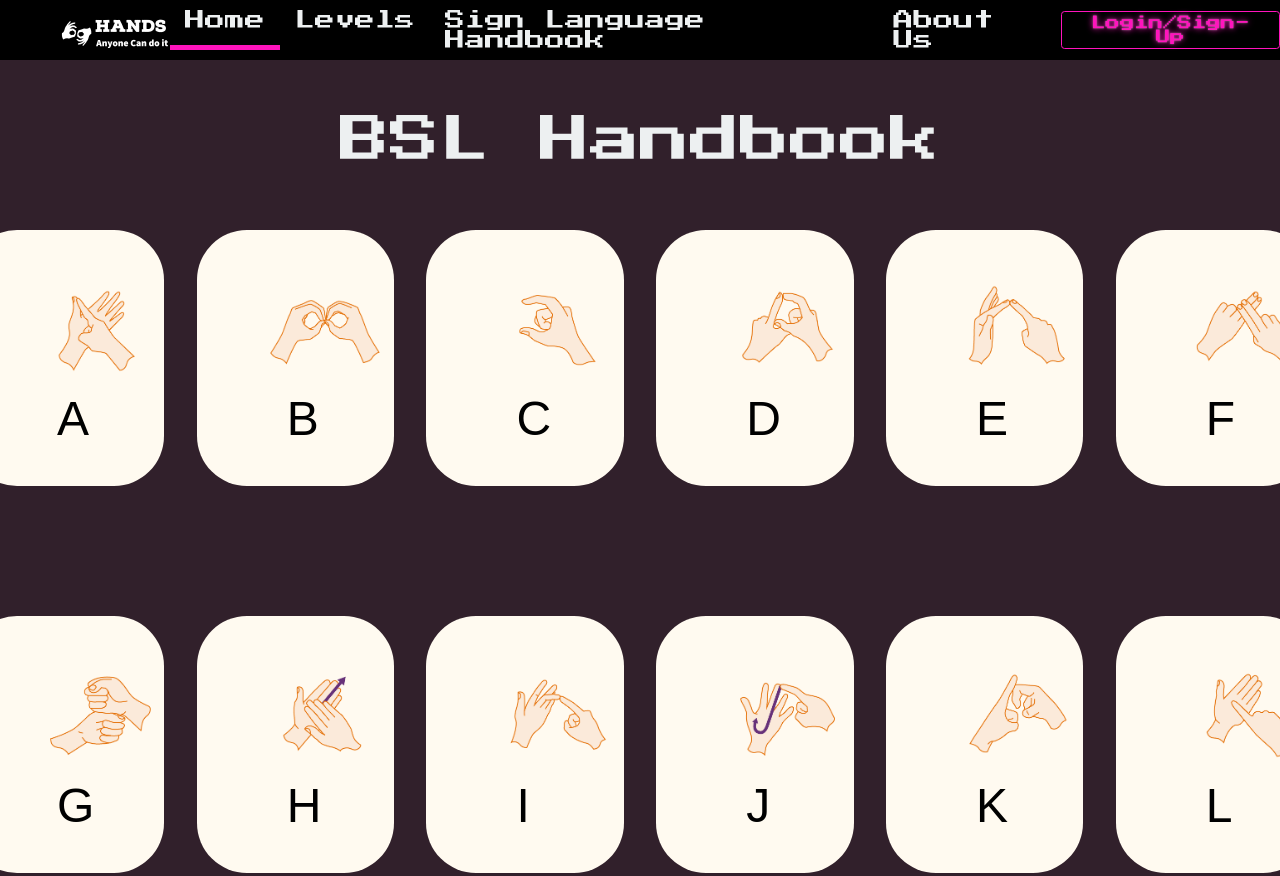
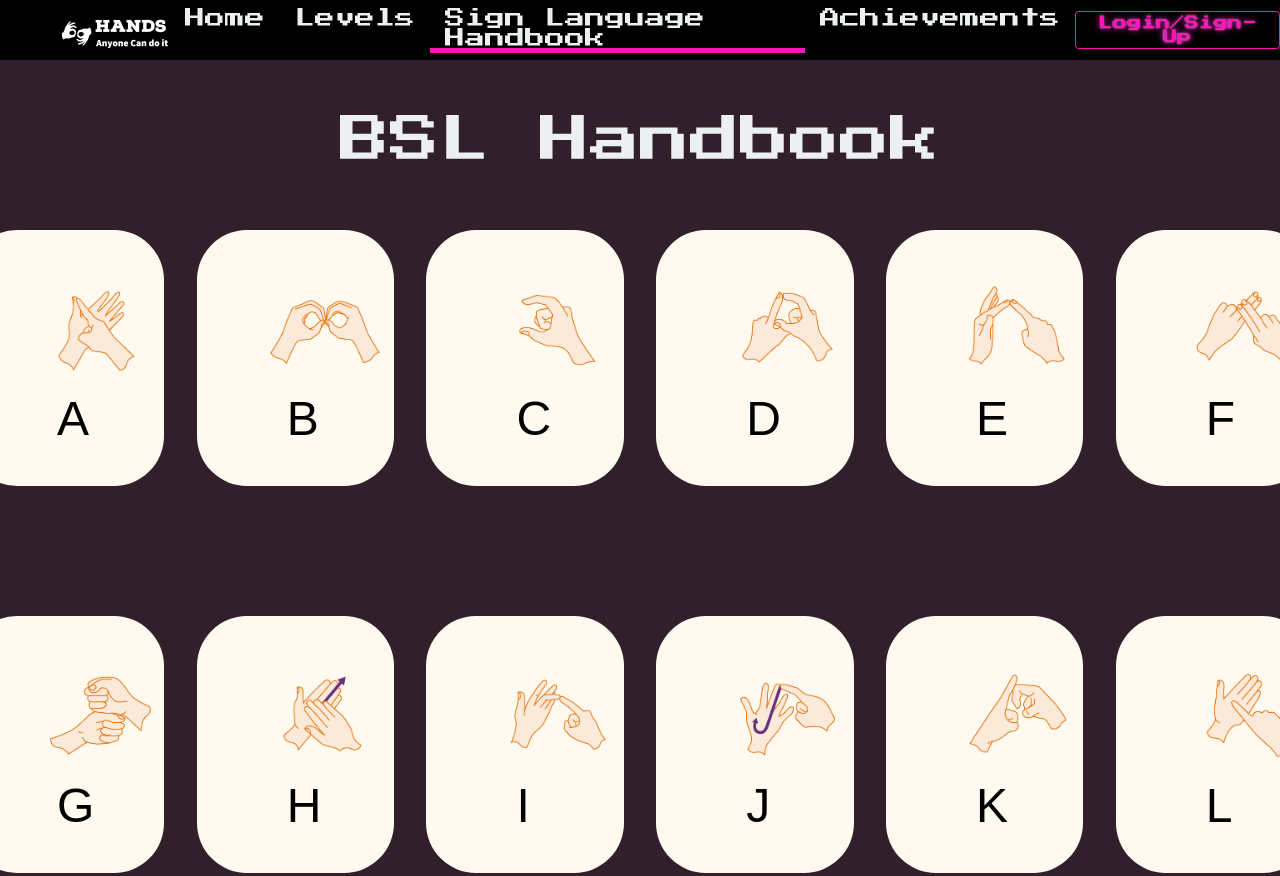
Before and after one commit to Omicron69/BritishFingerSpellingAI, a website: page View/Handbook.html in a window 1280 px wide. Shown: the top 876 px of the page. Drawn offline with nearby package versions, Linux system fonts and the light colour scheme; a web font is replaced by a local one.

Commit message:
Made Minor UI Changes
Fixed the issue where the website wouldn't specify which page they were in

```diff
--- a/View/Handbook.html
+++ b/View/Handbook.html
@@ -13,10 +13,10 @@
 
             <nav>
                 <ul class="nav_links">
-                    <li class="nav1"><a href="HomePage.html">Home</a></li>
+                    <li><a href="HomePage.html">Home</a></li>
                     <li><a href="Levels.html">Levels</a></li>
-                    <li><a href="#">Sign Language Handbook</a></li>
-                    <li><a href="#">About Us</a></li>
+                    <li class="nav1" ><a href="../View/Handbook.html">Sign Language Handbook</a></li>
+                    <li><a href="#">Achievements</a></li>
                 </ul>
             </nav>
             <a class="btm" href="../View/login.html"><button class="login">Login/Sign-Up</button></a>
```
Also changed, not shown: View/Level3.html (+1 -0 lines), View/Levels.html (+4 -4 lines), View/level1.html (+2 -2 lines), View/level2.html (+2 -2 lines).
